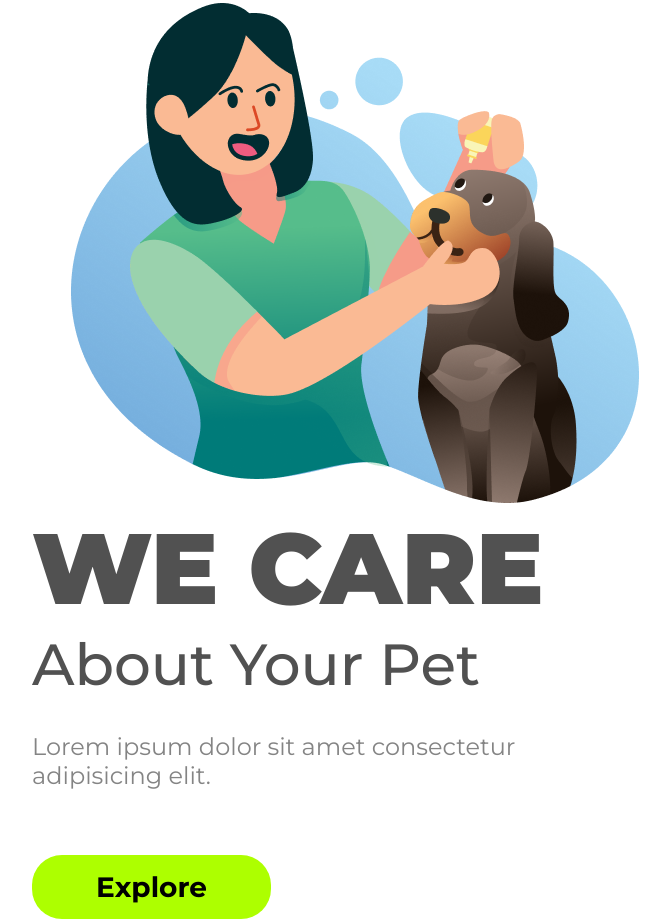
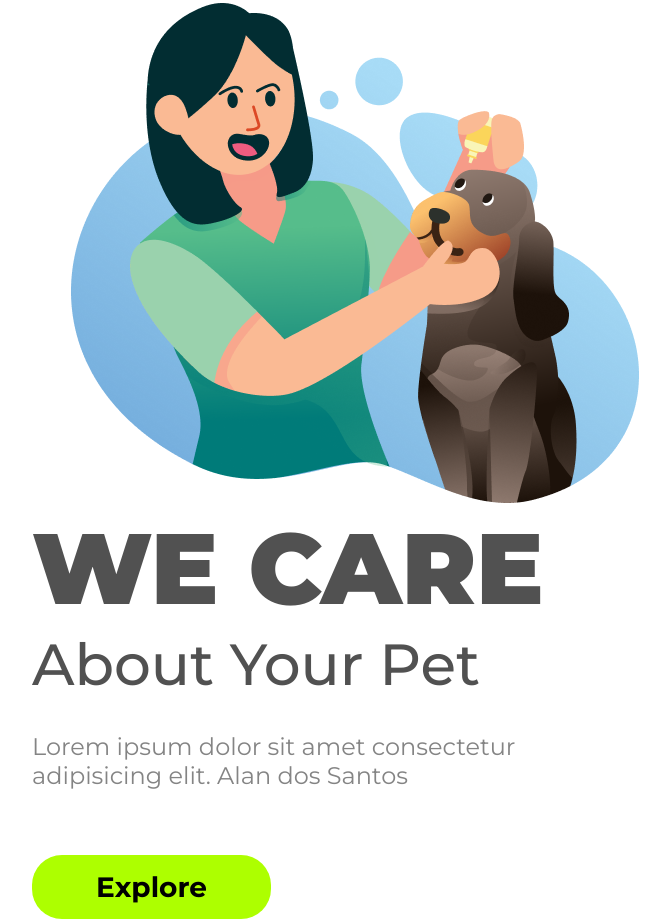
Before and after one commit to AlanSantos401/Projeto-1-CSS, a plain HTML site: page index.html in a window 1280 px wide. Shown: the part 225-1144 px from the top of the page, without its empty margins (54-724 px from the left). Drawn offline with Linux system fonts and the light colour scheme.

Commit message:
alteracao 4

```diff
--- a/index.html
+++ b/index.html
@@ -27,7 +27,7 @@
         <section>
             <h1>WE CARE</h1>
             <h2>About Your Pet</h2>
-            <p>Lorem ipsum dolor sit amet consectetur adipisicing elit. </p>
+            <p>Lorem ipsum dolor sit amet consectetur adipisicing elit. Alan dos Santos </p>
             <button class="explore">Explore</button>
         </section>
     </main>
```
